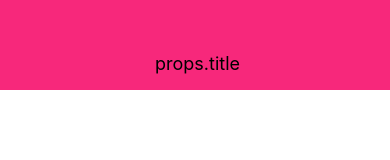
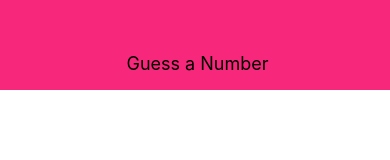
Before and after one commit to ravipjoshi/rn-Guess-Number, a React Native app: screen / in a window 390 px wide. Shown: the top 160 px of the page. Built offline with nearby package versions, Linux system fonts and the light colour scheme.

Commit message:
Updated few changes to the header component

```diff
--- a/components/Header.js
+++ b/components/Header.js
@@ -4,7 +4,7 @@ import {View, StyleSheet, Text} from 'react-native';
 const Header = props => {
     return (
         <View style={styles.header}>
-               <Text style={styles.headerTitle}> props.title</Text>
+               <Text style={styles.headerTitle}> {props.title}</Text>
         </View>
     );
 };
@@ -19,7 +19,7 @@ const styles = StyleSheet.create({
         justifyContent:"center"
     },
     headerTitle:{
-        color:"Black",
+        color:'black',
         fontSize: 18
     }
 });
```
